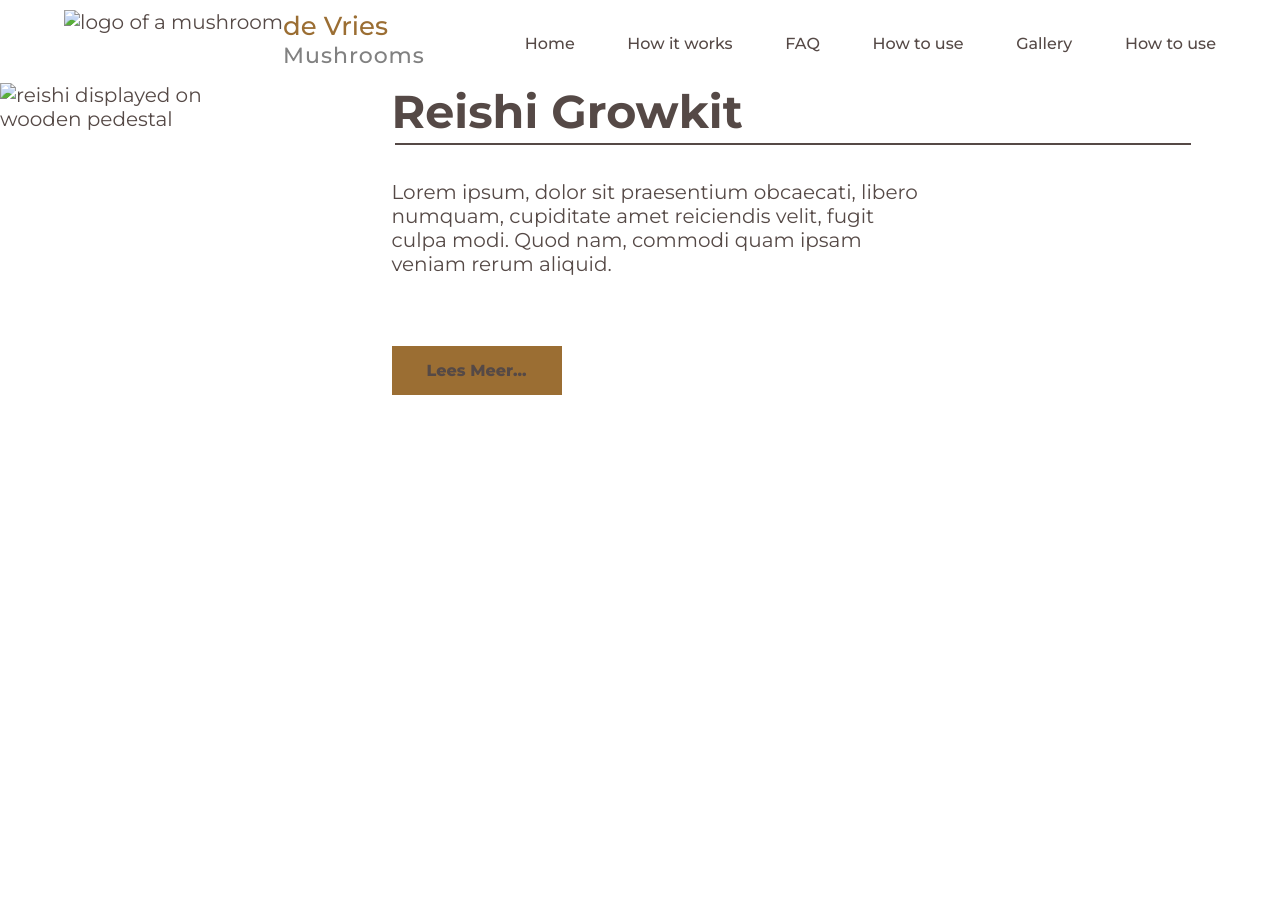
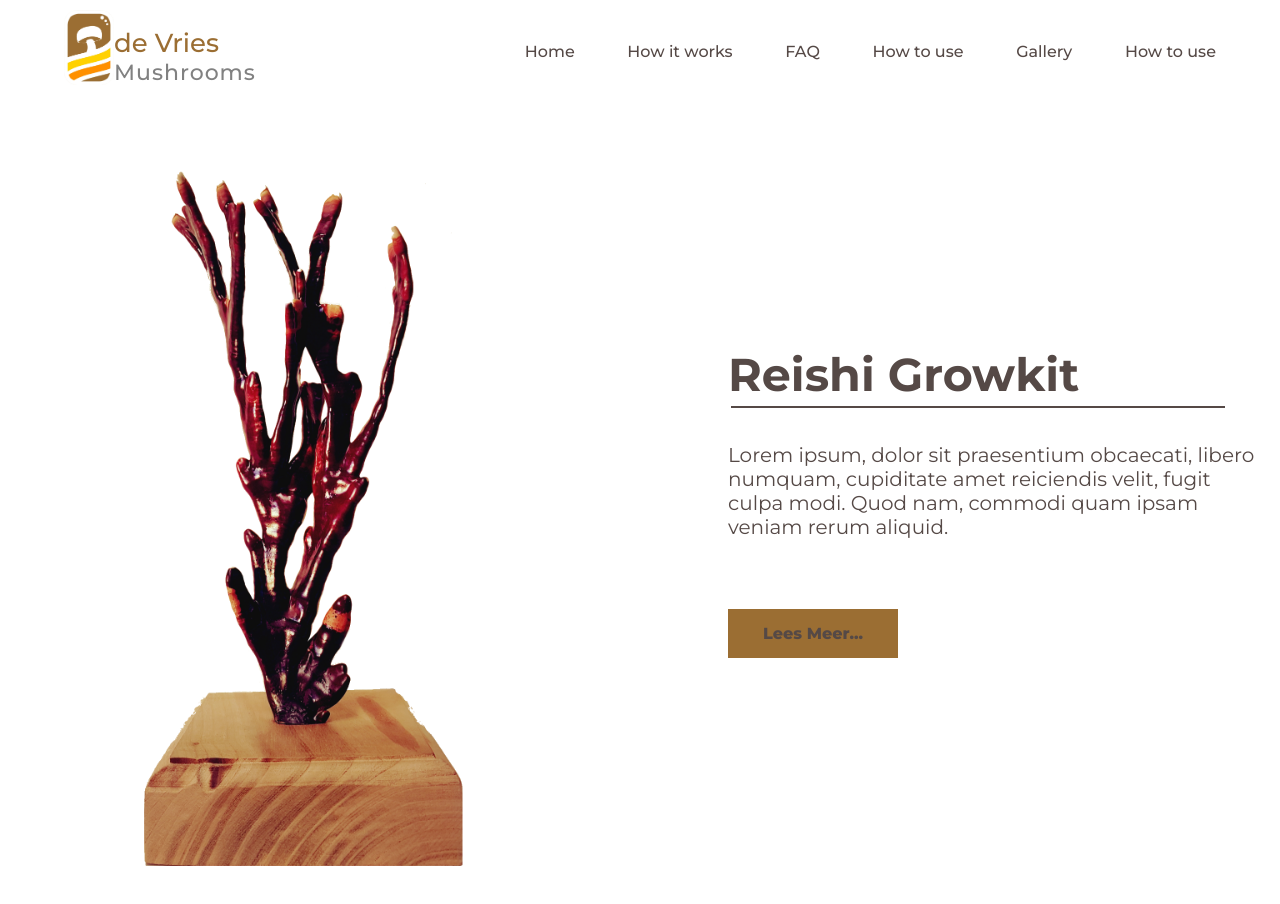
Before and after one commit to RishaanvB/Hugo, a plain HTML site: page Project/Versie_2/index.html in a window 1280 px wide. Before the commit the page ends 800 px from the top, so only its background shows below. Drawn offline with Linux system fonts and the light colour scheme; the site is published under a folder, as on GitHub Pages, so addresses that start at the root find nothing.

Commit message:
versie 1 wip

```diff
--- a/Project/Versie_2/index.html
+++ b/Project/Versie_2/index.html
@@ -17,7 +17,7 @@
     <!-- Check Open graph protocol for extra meta data -->
     <link
       rel="shortcut icon"
-      href="/Project/Assets/Logo/paddostoel_bruin_icoon.ico"
+      href="./Assets/paddostoel_bruin_icoon.ico"
       type="image/x-icon"
     />
     <script
@@ -40,7 +40,7 @@
       <div>
         <img
           class="header-brand__logo"
-          src="/Project/Assets/Logo/paddostoel_bruin.png"
+          src="./Assets/paddostoel_bruin.png"
           alt="logo of a mushroom"
         />
       </div>
@@ -91,7 +91,7 @@
     <div>
       <img
         class="hero-image"
-        src="/Project/Assets/Reishi/hero-image_bad-version.png"
+        src="./Assets/hero-image_bad-version.png"
         alt="reishi displayed on wooden pedestal"
       />
     </div>
```
Also changed, not shown: Project/Versie_2/Assets/hero-image_bad-version.png (added), Project/Versie_2/Assets/paddostoel_bruin.png (added), Project/Versie_2/Assets/paddostoel_bruin_icoon.ico (added).
